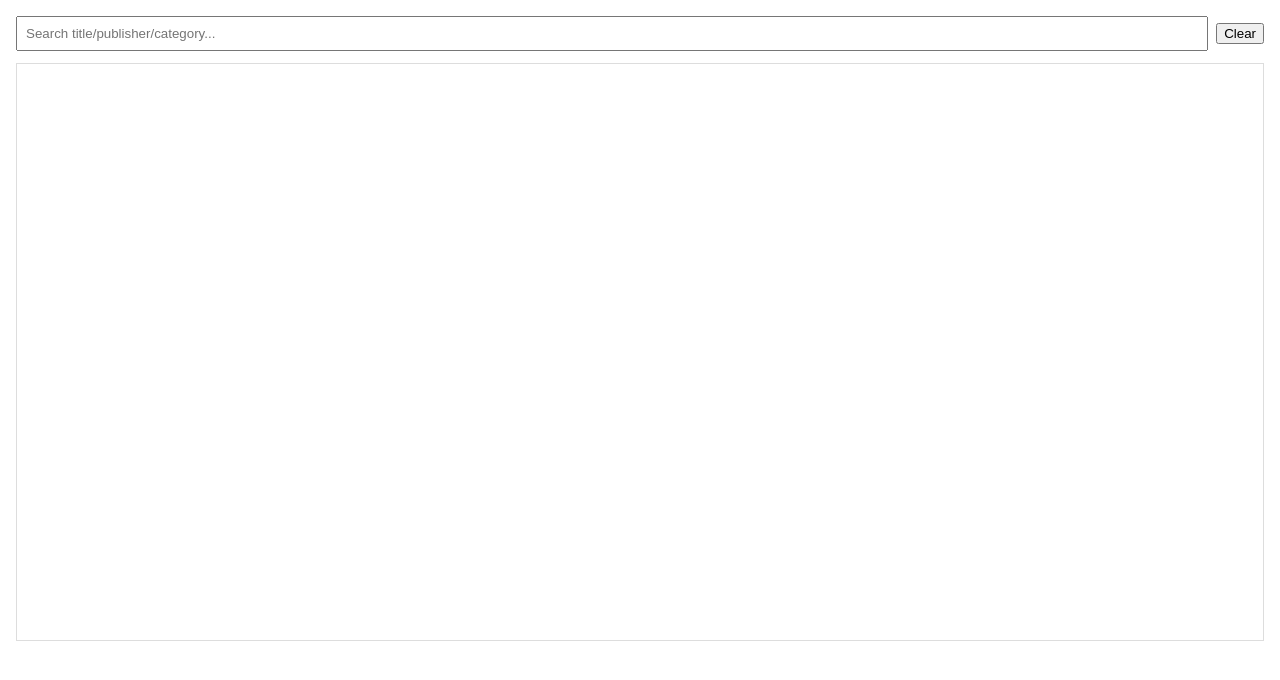
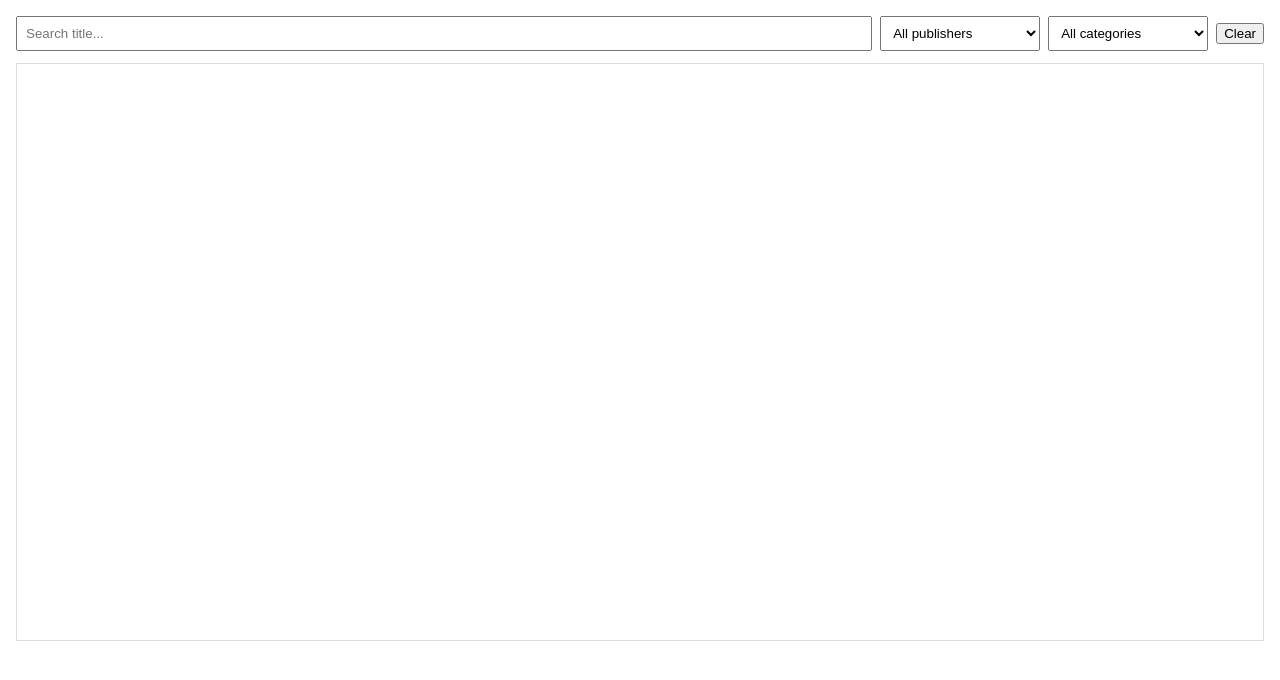
Before and after one commit to pavomelk/instant-vlist, a plain HTML site: page demo/books-list/index.html in a window 1280 px wide. Both pictures are taken after a click on the button "Clear". Drawn offline with Linux system fonts and the light colour scheme.

Commit message:
demo page more or less completed

```diff
--- a/demo/books-list/index.html
+++ b/demo/books-list/index.html
@@ -7,6 +7,7 @@
 	<style>
 		body { font-family: system-ui, sans-serif; margin: 0; padding: 16px; }
 		#controls { margin-bottom: 12px; display:flex; gap:8px; align-items:center; }
+		#controls select { padding: 8px; min-width: 160px; }
 		#list { height: 70vh; overflow:auto; border:1px solid #ddd; padding:8px; }
 		.item { padding:8px; border-bottom:1px solid #eee; }
 		.title { font-weight:700; }
@@ -16,7 +17,13 @@
 </head>
 <body>
 	<div id="controls">
-		<input id="search" placeholder="Search title/publisher/category..." style="flex:1;padding:8px" />
+		<input id="search" placeholder="Search title..." style="flex:1;padding:8px" />
+		<select id="publisher-filter" aria-label="Filter by publisher">
+			<option value="">All publishers</option>
+		</select>
+		<select id="category-filter" aria-label="Filter by category">
+			<option value="">All categories</option>
+		</select>
 		<button id="clear">Clear</button>
 	</div>
 	<div id="list" aria-live="polite"></div>
@@ -29,21 +36,6 @@
 	function renderItem(item, regex) {
 
 		let text = item.title.replaceAll(regex, '\<mark\>\$&\<\/mark\>')||"";
-
-
-
-		// simple highlighter
-
-		// for (let i = matches.length - 1; i >= 0; i--) {
-		// 	const { start, end } = matches[i];
-		// 	text =
-		// 	text.slice(0, start) +
-		// 	`<mark>` +
-		// 	text.slice(start, end) +
-		// 	`</mark>` +
-		// 	text.slice(end);
-		// }
-
 
 		return `
 			<div class="item" style="cursor:pointer">
@@ -62,11 +54,83 @@
 
 	const container = document.getElementById("list");
 	const vlist = VirtualList(container, renderItem, item=>item.title);
+	const searchInput = document.getElementById("search");
+	const publisherSelect = document.getElementById("publisher-filter");
+	const categorySelect = document.getElementById("category-filter");
+	let searchDebounceTimer = null;
 
 	// Wire search input
-	document.getElementById("search").addEventListener("input", (e) => {
-		vlist.filter.setSearch(e.target.value);
+	searchInput.addEventListener("input", (e) => {
+		clearTimeout(searchDebounceTimer);
+		searchDebounceTimer = setTimeout(() => {
+			vlist.filter.setSearch(e.target.value);
+		}, 500);
 	});
+
+	function buildFacetOptions(selectEl, values, placeholder) {
+		const selected = selectEl.value;
+		selectEl.innerHTML = "";
+
+		const defaultOption = document.createElement("option");
+		defaultOption.value = "";
+		defaultOption.textContent = placeholder;
+		selectEl.appendChild(defaultOption);
+
+		for (const value of values) {
+			const option = document.createElement("option");
+			option.value = value;
+			option.textContent = value;
+			selectEl.appendChild(option);
+		}
+
+		if (selected && values.includes(selected)) {
+			selectEl.value = selected;
+		} else {
+			selectEl.value = "";
+		}
+	}
+
+	function refreshFacetControls() {
+		buildFacetOptions(publisherSelect, vlist.data.getFacetValues("publisher"), "All publishers");
+		buildFacetOptions(categorySelect, vlist.data.getFacetValues("category"), "All categories");
+	}
+
+	function applyFacet(attr, value) {
+		if (value) {
+			vlist.filter.addFacet(attr, value);
+		} else {
+			vlist.filter.removeFacet(attr);
+		}
+	}
+
+	publisherSelect.addEventListener("change", (e) => {
+		applyFacet("publisher", e.target.value);
+	});
+
+	categorySelect.addEventListener("change", (e) => {
+		applyFacet("category", e.target.value);
+	});
+
+	vlist.data.subscribeResultChanging(() => {
+		refreshFacetControls();
+	});
+
+	document.getElementById("clear").addEventListener("click", () => {
+		clearTimeout(searchDebounceTimer);
+		searchInput.value = "";
+		publisherSelect.value = "";
+		categorySelect.value = "";
+		vlist.filter.clearAll();
+		refreshFacetControls();
+	});
+
+	refreshFacetControls();
+	const facetRefreshInterval = setInterval(() => {
+		refreshFacetControls();
+		if (!vlist.data.isStreaming()) {
+			clearInterval(facetRefreshInterval);
+		}
+	}, 300);
 
 	const params = new URLSearchParams(window.location.search);
 	const defaultRecordCount = params.get("num_records") || "1000";
@@ -75,6 +139,7 @@
 	const streamUrl = params.get("stream") || defaultStreamUrl;
 
 	vlist.data.fetchStream(encodeURI(streamUrl)).catch((err) => {
+		clearInterval(facetRefreshInterval);
 		console.error("Failed to fetch stream:", err);
 		container.innerHTML = '<div class="item">Failed to load data stream. Use ?num_records=500 or ?stream=YOUR_NDJSON_URL.</div>';
 	});
```
